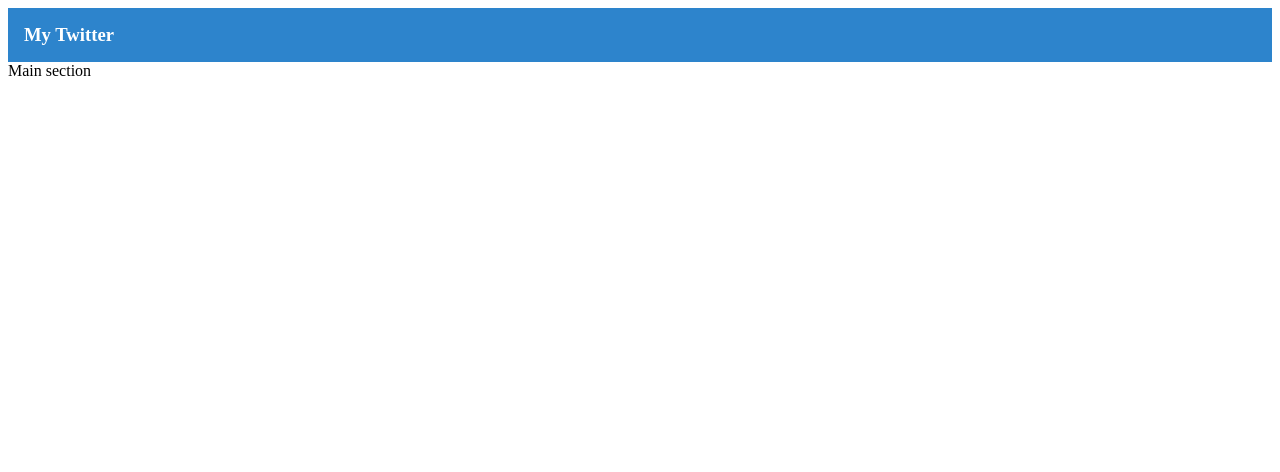
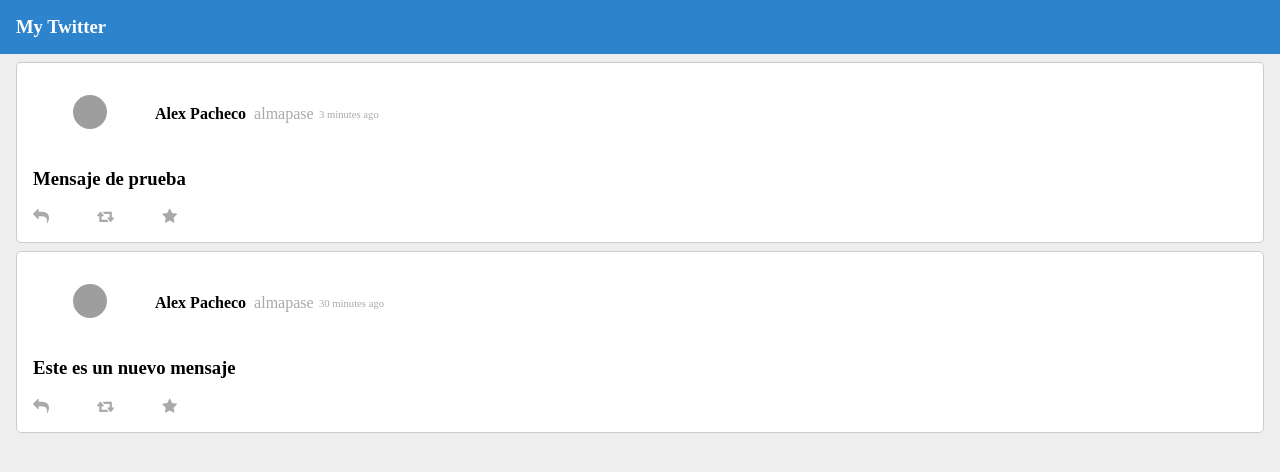
Before and after one commit to almapase/MyTwitter, a React app: page / in a window 1280 px wide. Shown: the top 472 px of the page. Built offline with nearby package versions, Linux system fonts and the light colour scheme; grey boxes are pictures that could not be loaded.

Commit message:
listos los componentes message y messageList con props y css

```diff
--- a/package.json
+++ b/package.json
@@ -31,6 +31,8 @@
     "webpack-dev-server": "^2.4.1"
   },
   "dependencies": {
+    "moment": "^2.17.1",
+    "normalize-css": "^2.3.1",
     "react": "^15.4.2",
     "react-dom": "^15.4.2"
   }
--- a/src/assets/index.html
+++ b/src/assets/index.html
@@ -4,6 +4,7 @@
   <meta charset="UTF-8">
   <meta name="viewport" content="width=device-width, initial-scale=1.0">
   <meta http-equiv="X-UA-Compatible" content="ie=edge">
+  <link rel="stylesheet" href="https://cdnjs.cloudflare.com/ajax/libs/font-awesome/4.7.0/css/font-awesome.min.css">
   <title>MyTwitte</title>
 </head>
 <body>
--- /dev/null
+++ b/src/components/App/app.css
@@ -0,0 +1,4 @@
+body{
+  margin: 0 auto;
+  background-color: #eee;
+}
--- a/src/components/App/index.jsx
+++ b/src/components/App/index.jsx
@@ -1,7 +1,10 @@
 import React, { Component } from 'react'
+import 'normalize-css'
 
+import styles from './app.css'
 import Header from '../Header'
 import Main from '../Main'
+
 class App extends Component {
   render(){
     return(
--- a/src/components/Main/index.jsx
+++ b/src/components/Main/index.jsx
@@ -1,9 +1,32 @@
 import React, { Component } from 'react'
+import MessageList from '../MessageList'
 
 class Main extends Component {
+  constructor(){
+    super()
+    this.state = {
+      messages: [
+        {
+          text: 'Mensaje de prueba',
+          picture: 'https://pbs.twimg.com/profile_images/702215975068893184/93UyNcuZ.jpg',
+          displayName: 'Alex Pacheco',
+          userName: 'almapase',
+          date: Date.now() - 180000
+        },
+        {
+          text: 'Este es un nuevo mensaje',
+          picture: 'https://pbs.twimg.com/profile_images/702215975068893184/93UyNcuZ.jpg',
+          displayName: 'Alex Pacheco',
+          userName: 'almapase',
+          date: Date.now() - 1800000
+        }
+      ]
+    }
+  }
+
   render(){
     return(
-      <div>Main section</div>
+      <MessageList messages={this.state.messages} />
     )
   }
 }
--- /dev/null
+++ b/src/components/Message/index.jsx
@@ -0,0 +1,40 @@
+import React, { Component } from 'react'
+import moment from 'moment'
+import styles from './message.css'
+
+class Message extends Component {
+  constructor(props){
+    super(props)
+  }
+
+  render(){
+    let dateFormat = moment(this.props.date).fromNow()
+
+    return(
+      <div className={styles.root}>
+        <div className={styles.user}>
+          <figure>
+            <img src={this.props.picture} alt="avatar" className={styles.avatar}/>
+          </figure>
+          <span className={styles.displayName}>{this.props.displayName}</span>
+          <span className={styles.userName}>{this.props.userName}</span>
+          <span className={styles.date}>{dateFormat}</span>
+        </div>
+        <h3>{this.props.text}</h3>
+        <div className={styles.buttons}>
+          <div className={styles.icon}>
+            <span className='fa fa-reply'></span>
+          </div>
+          <div className={styles.icon}>
+            <span className='fa fa-retweet'></span>
+          </div>
+          <div className={styles.icon}>
+            <span className='fa fa-star'></span>
+          </div>
+        </div>
+      </div>
+    )
+  }
+}
+
+export default Message
--- /dev/null
+++ b/src/components/Message/message.css
@@ -0,0 +1,48 @@
+.root{
+  background-color: #fff;
+  border: 1px solid #ccc;
+  border-radius: 5px;
+  padding: 1em;
+  margin: 0.5em
+}
+
+.text{
+  font-size: 16pt;
+  font-weight: 200;
+}
+
+.user{
+  display: flex;
+  align-items: center;
+}
+
+.avatar{
+  width: 34px;
+  height: 34px;
+  border-radius: 50%;
+}
+
+.displayName{
+  font-weight: bold;
+  padding: 0.5em;
+}
+
+.date{
+  color: #aaa;
+  padding: 0.5em;
+  font-size: 8pt;
+}
+
+.userName{
+  color: #aaa;
+}
+
+.buttons{
+  display: flex;
+  justify-content: flex-start;
+  color: #aaa;
+}
+
+.icon{
+  margin-right: 3em;
+}
--- /dev/null
+++ b/src/components/MessageList/index.jsx
@@ -0,0 +1,30 @@
+import React, { Component } from 'react'
+
+import Message from '../Message'
+import styles from './message-list.css'
+
+class MessageList extends Component {
+  constructor(props){
+    super(props)
+  }
+
+  render(){
+    return(
+      <div className={styles.root}>
+        {this.props.messages.map(msg => {
+          return(
+            <Message
+              text={msg.text}
+              picture={msg.picture}
+              displayName={msg.displayName}
+              userName={msg.userName}
+              date={msg.date}
+            />
+          )
+        })}
+      </div>
+    )
+  }
+}
+
+export default MessageList
--- /dev/null
+++ b/src/components/MessageList/message-list.css
@@ -0,0 +1,3 @@
+.root{
+  margin: 0.5em;
+}
```
